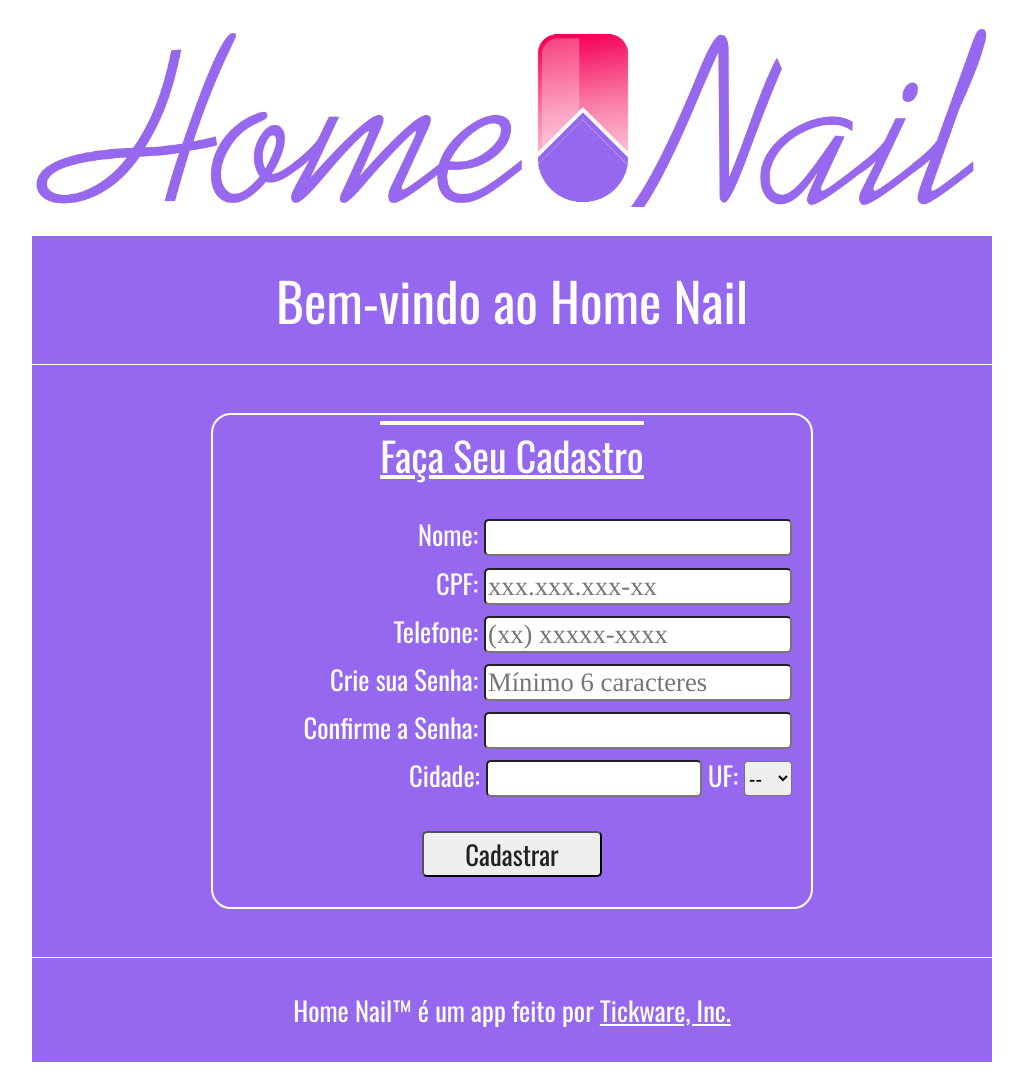
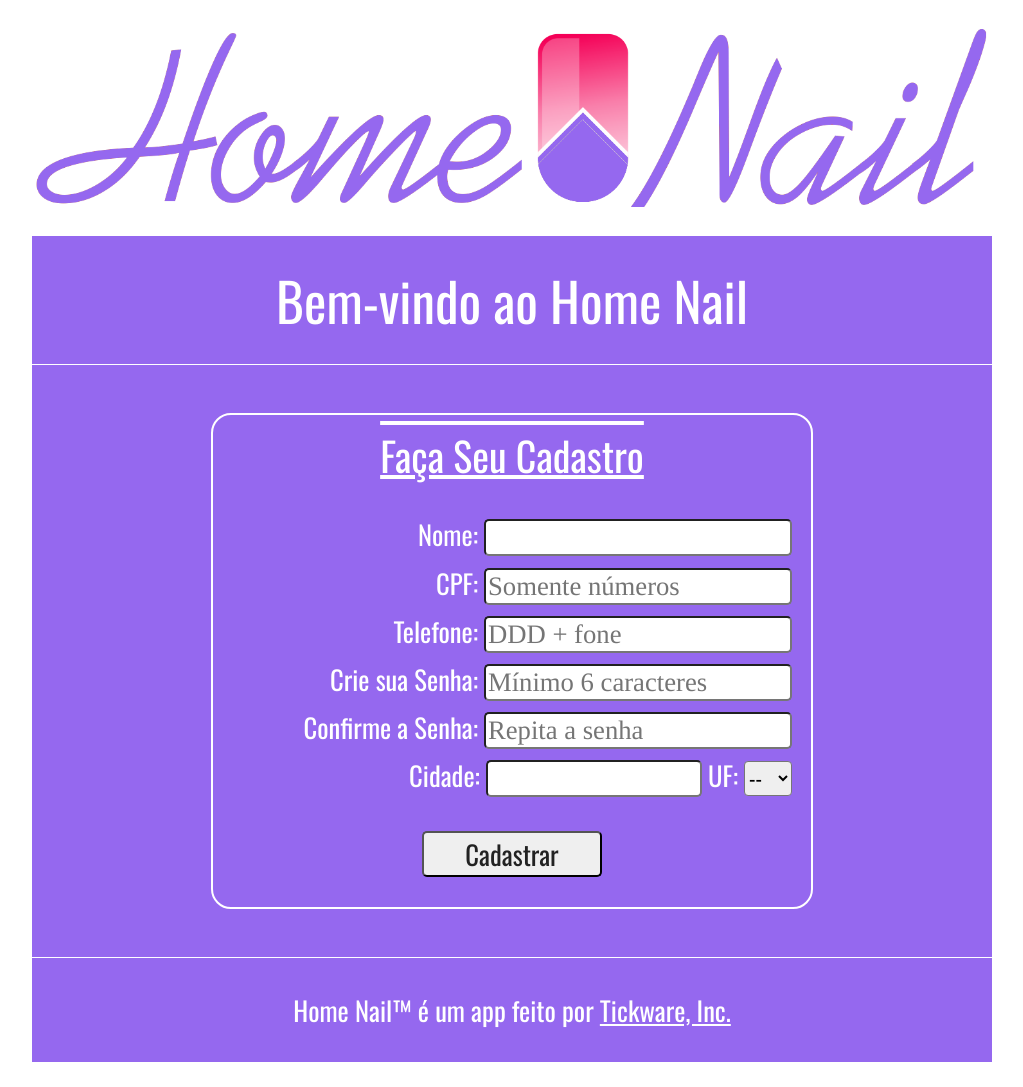
Before and after one commit to Tickware/home-nail, a Flask app: template templates/cadastrar_fornec.html in a window 1280 px wide. Shown: the whole page, without its empty margins (128-1151 px from the left). Run offline with Flask 2, Linux system fonts and the light colour scheme; the template is opened without the code that fills it, so the values that code supplies are empty.

Commit message:
Ajuste tela cadastrar_fornec

```diff
--- a/templates/cadastrar_fornec.html
+++ b/templates/cadastrar_fornec.html
@@ -7,7 +7,9 @@
 	<link rel="stylesheet" href="{{ url_for('static', filename='css/reset.css') }}">
 	<link rel="stylesheet" href="{{ url_for('static', filename='css/cadastrar.css') }}">
 	<link rel="stylesheet" href="{{ url_for('static', filename='css/style.css') }}">
-
+	<link rel="stylesheet" href="../static/css/reset.css">
+	<link rel="stylesheet" href="../static/css/cadastrar.css">
+	<link rel="stylesheet" href="../static/css/style.css">
 	<link rel="shortcut icon" href="{{ url_for('static', filename='img/favicon.ico') }}" type="image/x-icon">
 
 	<title>Home Nail - Cadastro de Fornecedor</title>
@@ -29,19 +31,20 @@
 					<h2>Faça Seu Cadastro</h2>
 
 					<div>
-						<p>Nome: <input id="nome" type="text" maxlength="100"></p>
-						<p>CPF: <input id="cpf" type="text" maxlength="14" placeholder="xxx.xxx.xxx-xx">
+						<p>Nome: <input name="nome" type="text" maxlength="100"></p>
+						<p>CPF: <input name="cpf" type="number" maxlength="11" placeholder="Somente números">
 						</p>
-						<p>Telefone: <input id="fone" type="text" maxlength="15" placeholder="(xx) xxxxx-xxxx"></p>
+						<p>Telefone: <input name="fone" type="number" maxlength="11" placeholder="DDD + fone"></p>
 
-						<p>Crie sua Senha: <input id="senha" type="password" minlength="6" maxlength="50"
+						<p>Crie sua Senha: <input name="senha" type="password" minlength="6" maxlength="50"
 								placeholder="Mínimo 6 caracteres"></p>
-						<p>Confirme a Senha: <input id="confSenha" type="password" minlength="6" maxlength="50"></p>
+						<p>Confirme a Senha: <input name="confSenha" type="password" minlength="6" maxlength="50"
+								placeholder="Repita a senha"></p>
 
-						<p>Cidade: <input id="cidade" type="text" maxlength="50">
+						<p>Cidade: <input name="cidade" id="cidade" type="text" maxlength="50">
 
 							UF:
-							<select name="estado" id="estado">
+							<select name="estado">
 								<option value="">--</option>
 								<option value="ES">ES</option>
 								<option value="MG">MG</option>
```
